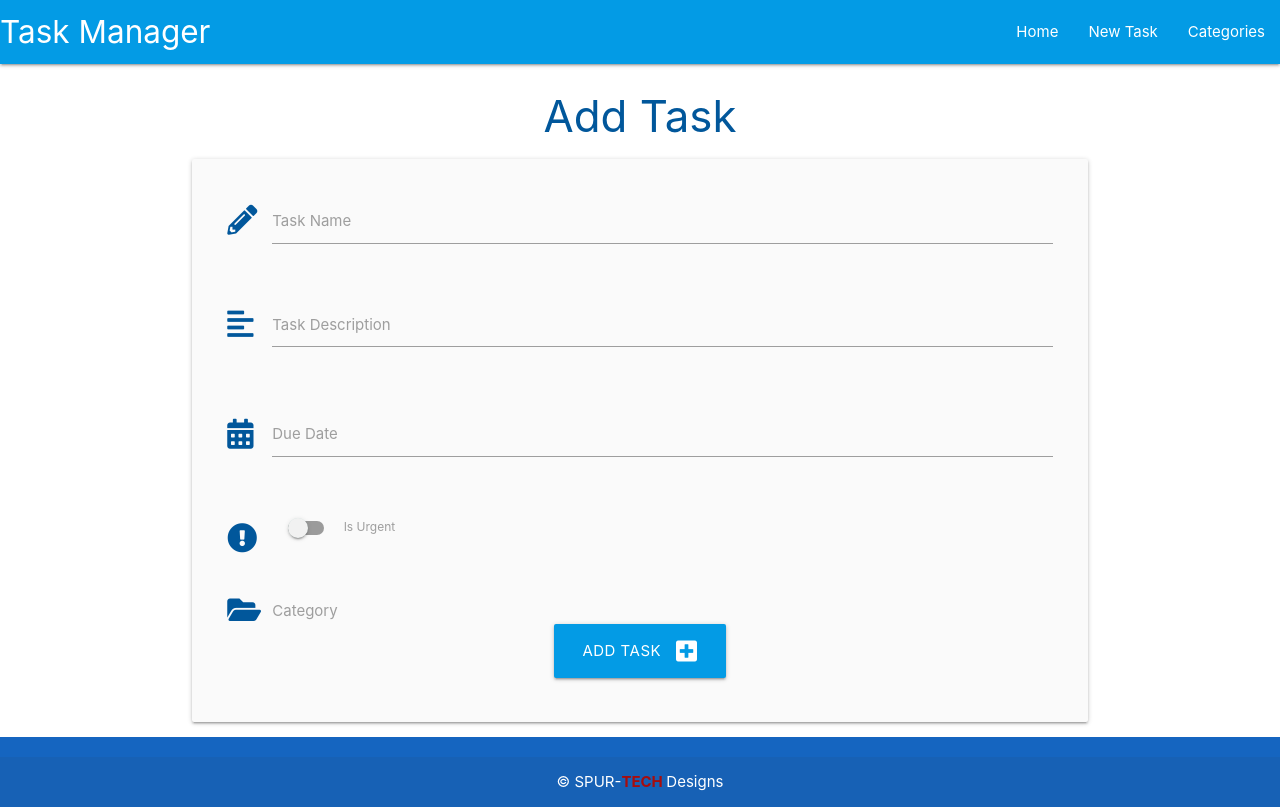
After one commit to SPUR-TECH/task-manager, a Flask app: page /add_task in a window 1280 px wide. The commit adds this page. Run offline with Flask 2, Linux system fonts and the light colour scheme; data that the repository does not hold is empty.

Commit message:
add new task page

```diff
--- a/taskmanager/routes.py
+++ b/taskmanager/routes.py
@@ -32,3 +32,28 @@ def edit_category(category_id):
         db.session.commit()
         return redirect(url_for("categories"))
     return render_template("edit_category.html", category=category)
+
+
+@app.route("/delete_category/<int:category_id>")
+def delete_category(category_id):
+    category = Category.query.get_or_404(category_id)
+    db.session.delete(category)
+    db.session.commit()
+    return redirect(url_for("categories"))
+
+
+@app.route("/add_task", methods=["GET", "POST"])
+def add_task():
+    categories = list(Category.query.order_by(Category.category_name).all())
+    if request.method == "POST":
+        task = Task(
+            task_name=request.form.get("task_name"),
+            task_description=request.form.get("task_description"),
+            is_urgent=bool(True if request.form.get("is_urgent") else False),
+            due_date=request.form.get("due_date"),
+            category_id=request.form.get("category_id")
+        )
+        db.session.add(task)
+        db.session.commit()
+        return redirect(url_for("home"))
+    return render_template("add_task.html", categories=categories)
--- /dev/null
+++ b/taskmanager/templates/add_task.html
@@ -0,0 +1,71 @@
+{% extends "base.html" %}
+{% block content %}
+
+<h3 class="light-blue-text text-darken-4 center-align">Add Task</h3>
+
+<div class="row card-panel grey lighten-5">
+    <form class="col s12" method="POST" action="{{ url_for('add_task') }}">
+        <!-- task name -->
+        <div class="row">
+            <div class="input-field col s12">
+                <i class="fas fa-pencil-alt prefix light-blue-text text-darken-4"></i>
+                <input id="task_name" name="task_name" minlength="5" maxlength="50" type="text" class="validate"
+                    required>
+                <label for="task_name">Task Name</label>
+            </div>
+        </div>
+        <!-- task description -->
+        <div class="row">
+            <div class="input-field col s12">
+                <i class="fas fa-align-left prefix light-blue-text text-darken-4"></i>
+                <textarea id="task_description" name="task_description" minlength="5" maxlength="200" type="text"
+                    class="materialize-textarea validate" required></textarea>
+                <label for="task_description">Task Description</label>
+            </div>
+        </div>
+        <!-- due date -->
+        <div class="row">
+            <div class="input-field col s12">
+                <i class="fas fa-calendar-alt prefix light-blue-text text-darken-4"></i>
+                <input id="due_date" name="due_date" type="text" class="datepicker validate" required>
+                <label for="due_date">Due Date</label>
+            </div>
+        </div>
+        <!-- is urgent -->
+        <div class="row">
+            <div class="input-field col s12">
+                <div class="switch">
+                    <i class="fas fa-exclamation-circle prefix light-blue-text text-darken-4"></i>
+                    <label for="is_urgent">
+                        <input id="is_urgent" name="is_urgent" type="checkbox">
+                        <span class="lever"></span>
+                        Is Urgent
+                    </label>
+                </div>
+            </div>
+        </div>
+        <!-- category id -->
+        <div class="row">
+            <div class="input-field col s12">
+                <i class="fas fa-folder-open prefix light-blue-text text-darken-4"></i>
+                <select id="category_id" name="category_id" class="validate" required>
+                    <option value="" disabled selected>Choose Category</option>
+                    {% for category in categories %}
+                    <option value="{{ category.id }}">{{ category.category_name }}</option>
+                    {% endfor %}
+                </select>
+                <label for="category_id">Category</label>
+            </div>
+        </div>
+        <!-- submit button -->
+        <div class="row">
+            <div class="col s12 center-align">
+                <button type="submit" class="btn-large light-blue darken-1">
+                    Add Task <i class="fas fa-plus-square right"></i>
+                </button>
+            </div>
+        </div>
+    </form>
+</div>
+
+{% endblock %}
--- a/taskmanager/templates/base.html
+++ b/taskmanager/templates/base.html
@@ -25,7 +25,7 @@
                 <a href="#" data-target="mobile-demo" class="sidenav-trigger"><i class="fas fa-bars"></i></a>
                 <ul class="right hide-on-med-and-down">
                     <li><a href="{{ url_for('home') }}">Home</a></li>
-                    <li><a href="">New Task</a></li>
+                    <li><a href="{{ url_for('add_task') }}">New Task</a></li>
                     <li><a href="{{ url_for('categories') }}">Categories</a></li>
                 </ul>
             </div>
@@ -34,7 +34,7 @@
         <!-- mobile sidenav -->
         <ul class="sidenav" id="mobile-demo">
             <li><a href="{{ url_for('home') }}">Home</a></li>
-            <li><a href="">New Task</a></li>
+            <li><a href="{{ url_for('add_task') }}">New Task</a></li>
             <li><a href="{{ url_for('categories') }}">Categories</a></li>
         </ul>
     </header>
--- a/taskmanager/templates/categories.html
+++ b/taskmanager/templates/categories.html
@@ -20,7 +20,7 @@
             </div>
             <div class="card-action">
                 <a href="{{ url_for('edit_category', category_id=category.id) }}" class="btn green accent-4">Edit</a>
-                <a href="#" class="btn red">Delete</a>
+                <a href="{{ url_for('delete_category', category_id=category.id) }}" class="btn red">Delete</a>
             </div>
         </div>
     </div>
```
Also changed, not shown: taskmanager/static/js/scritp.js (+13 -0 lines), taskmanager/templates/tasks.html (+8 -0 lines).
